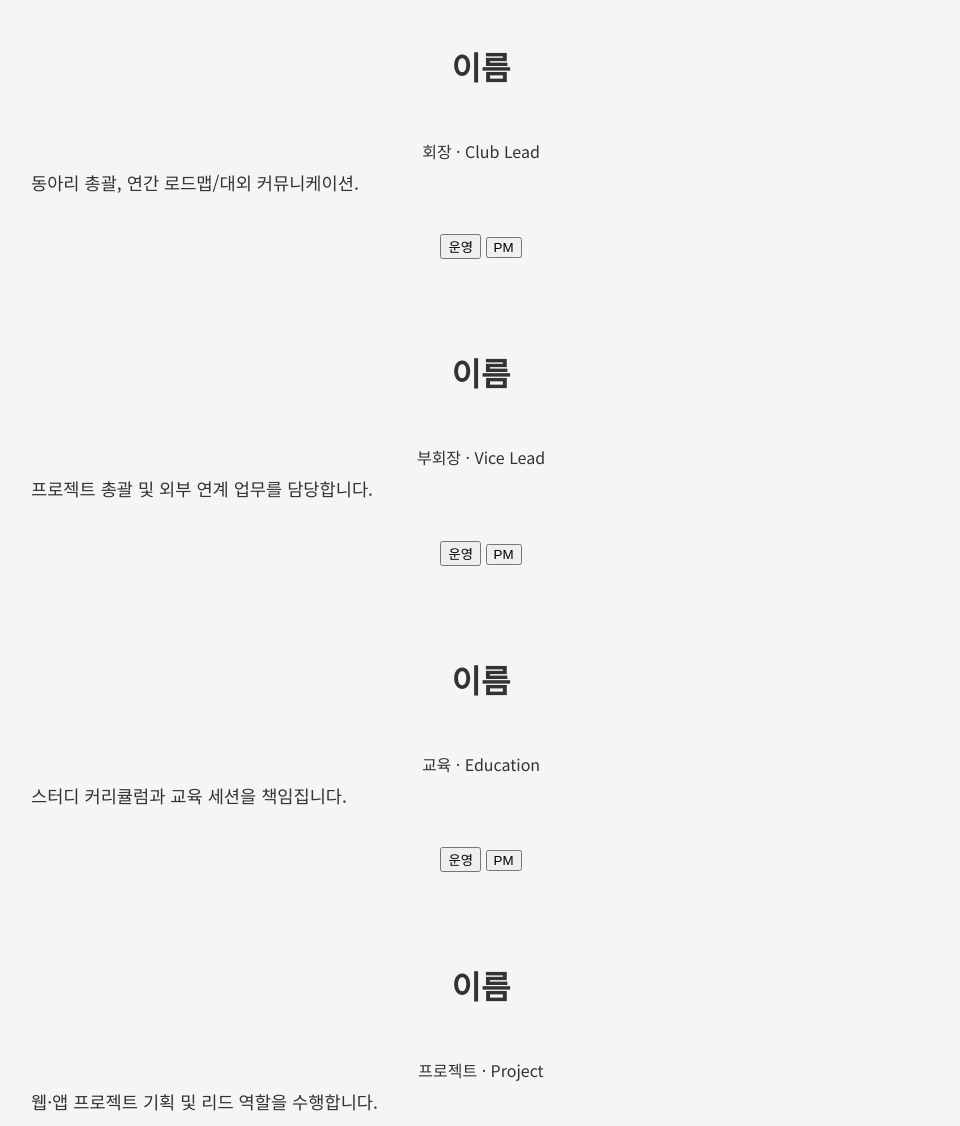
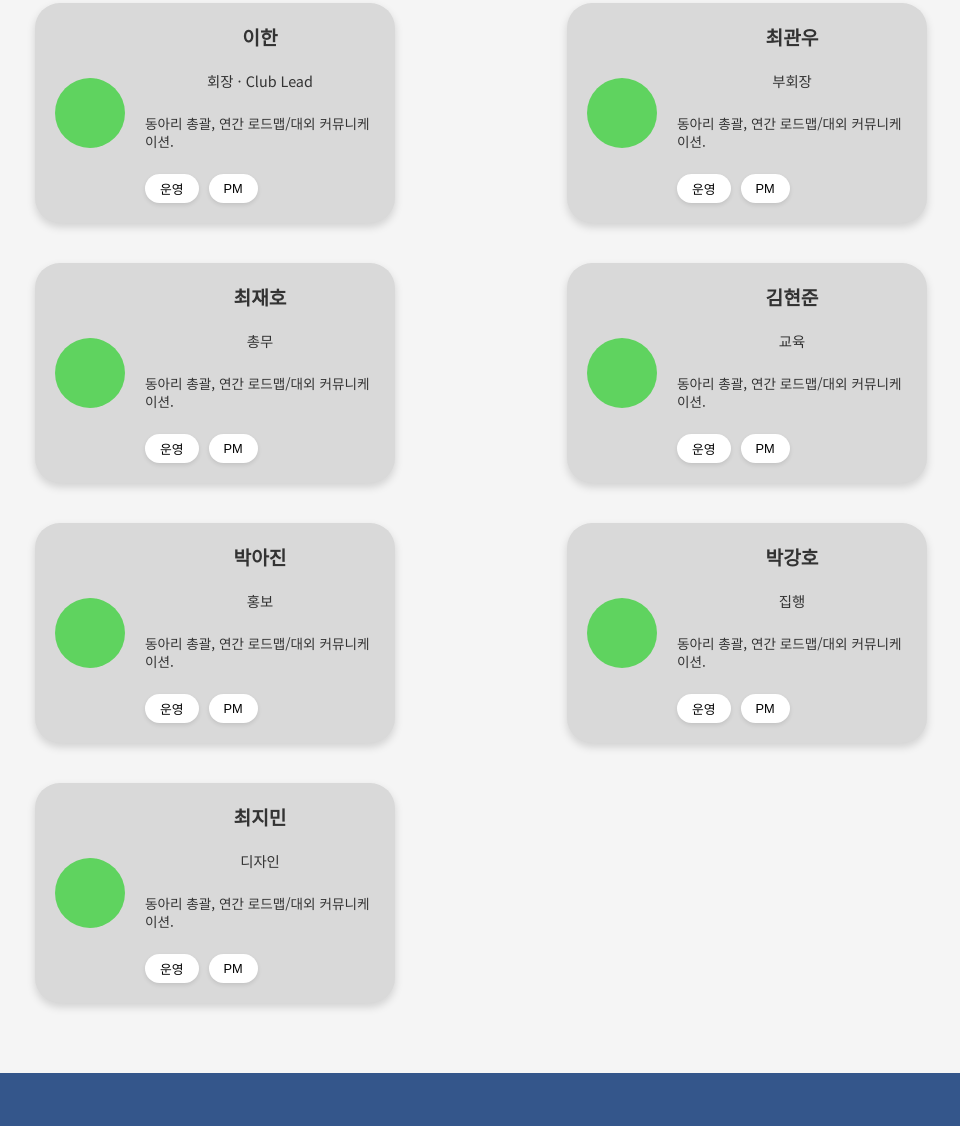
Before and after one commit to LeeHan20/HY-CoRA_website, a plain HTML site: page about.html in a window 1280 px wide. Shown: the part 2620-3746 px from the top of the page, without its empty margins (159-1119 px from the left). Drawn offline with Linux system fonts and the light colour scheme.

Commit message:
Update on Design-06

```diff
--- a/about.html
+++ b/about.html
@@ -100,13 +100,16 @@
                     </div>
 
                     <h3 id="administrators">임원진</h3>
+
+
+
                     <div class="wrap">
+  <section class="leaders-grid">
 
-                        <section class="leaders-grid">
     <article class="leader-card">
-                            <div class="avatar" aria-hidden="true"></div>
+      <div class="avatar"></div>
       <div class="card-body">
-                            <h3 class="name">이름</h3>
+        <h3 class="name">이한</h3>
         <div class="role">회장 · Club Lead</div>
         <p class="desc">동아리 총괄, 연간 로드맵/대외 커뮤니케이션.</p>
         <div class="btn-row">
@@ -119,9 +122,9 @@
     <article class="leader-card">
       <div class="avatar"></div>
       <div class="card-body">
-                            <h3 class="name">이름</h3>
-                            <div class="role">부회장 · Vice Lead</div>
-                            <p class="desc">프로젝트 총괄 및 외부 연계 업무를 담당합니다.</p>
+        <h3 class="name">최관우</h3>
+        <div class="role">부회장</div>
+        <p class="desc">동아리 총괄, 연간 로드맵/대외 커뮤니케이션.</p>
         <div class="btn-row">
           <button class="pill">운영</button>
           <button class="pill">PM</button>
@@ -132,9 +135,9 @@
     <article class="leader-card">
       <div class="avatar"></div>
       <div class="card-body">
-                            <h3 class="name">이름</h3>
-                            <div class="role">교육 · Education</div>
-                            <p class="desc">스터디 커리큘럼과 교육 세션을 책임집니다.</p>
+        <h3 class="name">최재호</h3>
+        <div class="role">총무</div>
+        <p class="desc">동아리 총괄, 연간 로드맵/대외 커뮤니케이션.</p>
         <div class="btn-row">
           <button class="pill">운영</button>
           <button class="pill">PM</button>
@@ -145,9 +148,9 @@
     <article class="leader-card">
       <div class="avatar"></div>
       <div class="card-body">
-                            <h3 class="name">이름</h3>
-                            <div class="role">프로젝트 · Project</div>
-                            <p class="desc">웹·앱 프로젝트 기획 및 리드 역할을 수행합니다.</p>
+        <h3 class="name">김현준</h3>
+        <div class="role">교육</div>
+        <p class="desc">동아리 총괄, 연간 로드맵/대외 커뮤니케이션.</p>
         <div class="btn-row">
           <button class="pill">운영</button>
           <button class="pill">PM</button>
@@ -158,9 +161,9 @@
     <article class="leader-card">
       <div class="avatar"></div>
       <div class="card-body">
-                            <h3 class="name">이름</h3>
-                            <div class="role">운영 · Operations</div>
-                            <p class="desc">행정 및 대외 일정 조율을 담당합니다.</p>
+        <h3 class="name">박아진</h3>
+        <div class="role">홍보</div>
+        <p class="desc">동아리 총괄, 연간 로드맵/대외 커뮤니케이션.</p>
         <div class="btn-row">
           <button class="pill">운영</button>
           <button class="pill">PM</button>
@@ -171,9 +174,9 @@
     <article class="leader-card">
       <div class="avatar"></div>
       <div class="card-body">
-                            <h3 class="name">이름</h3>
-                            <div class="role">디자인 · Design</div>
-                            <p class="desc">브랜딩 및 디자인 리소스를 관리합니다.</p>
+        <h3 class="name">박강호</h3>
+        <div class="role">집행</div>
+        <p class="desc">동아리 총괄, 연간 로드맵/대외 커뮤니케이션.</p>
         <div class="btn-row">
           <button class="pill">운영</button>
           <button class="pill">PM</button>
@@ -184,9 +187,9 @@
     <article class="leader-card">
       <div class="avatar"></div>
       <div class="card-body">
-                            <h3 class="name">이름</h3>
-                            <div class="role">홍보 · PR</div>
-                            <p class="desc">홍보 및 외부 커뮤니케이션 전략을 담당합니다.</p>
+        <h3 class="name">최지민</h3>
+        <div class="role">디자인</div>
+        <p class="desc">동아리 총괄, 연간 로드맵/대외 커뮤니케이션.</p>
         <div class="btn-row">
           <button class="pill">운영</button>
           <button class="pill">PM</button>
@@ -196,6 +199,8 @@
 
   </section>
 </div>
+
+
 
                 </div>
 
--- a/style.css
+++ b/style.css
@@ -256,6 +256,82 @@ body {
   font-size:1rem;
   box-sizing:border-box;
 }
+
+.leaders-grid {
+  display: grid;
+  grid-template-columns: repeat(auto-fit, minmax(320px, 1fr));
+  gap: 40px;
+  justify-items: center;
+  margin-top: 40px;
+}
+
+.leader-card {
+  background-color: #d9d9d9;
+  border-radius: 25px;
+  padding: 20px;
+  width: 320px;
+  height: 180px;
+  display: flex;
+  align-items: center;
+  gap: 20px;
+  box-shadow: 0 4px 8px rgba(0,0,0,0.15);
+}
+
+/* 아바타 (초록 원) */
+.leader-card .avatar {
+  width: 70px;
+  height: 70px;
+  border-radius: 50%;
+  background-color: #5fd35f;
+  flex-shrink: 0;
+}
+
+/* 카드 본문 */
+.card-body {
+  display: flex;
+  flex-direction: column;
+  justify-content: space-between;
+  height: 100%;
+}
+
+/* 이름 */
+.card-body .name {
+  font-size: 1.2rem;
+  font-weight: 700;
+  margin: 0;
+}
+
+/* 역할 */
+.card-body .role {
+  font-size: 0.9rem;
+  color: #333;
+  margin: 4px 0;
+}
+
+/* 설명 */
+.card-body .desc {
+  font-size: 0.85rem;
+  color: #333;
+  margin: 4px 0 8px;
+  line-height: 1.3;
+}
+
+/* 버튼 행 */
+.btn-row {
+  display: flex;
+  gap: 10px;
+}
+
+.pill {
+  background: white;
+  border: none;
+  border-radius: 20px;
+  padding: 5px 15px;
+  font-size: 0.8rem;
+  cursor: pointer;
+  box-shadow: 0 2px 4px rgba(0,0,0,0.1);
+}
+
 /* Design #06에서 수정 */
 
 /* Activities Section */
```
Lines whose indentation alone changed are shown as unchanged.
